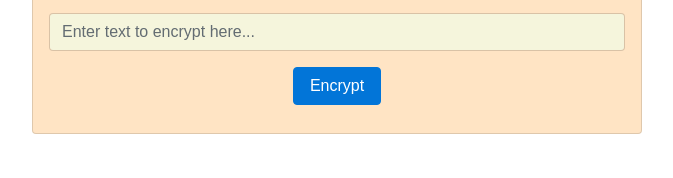
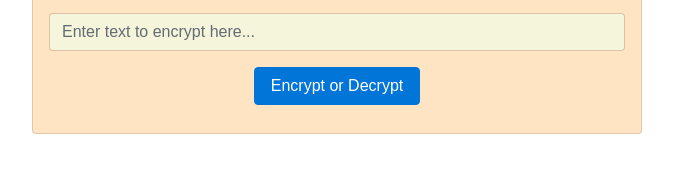
Before and after one commit to anandazahir/Tugas-Remed-UTS-KRIPTOGRAFI-Ananda-Muhammad-Zahir, a plain HTML site: page index.html in a window 1280 px wide. Shown: the part 461-639 px from the top of the page, without its empty margins (303-976 px from the left). Drawn offline with nearby package versions, Linux system fonts and the light colour scheme.

Commit message:
change index.html

```diff
--- a/index.html
+++ b/index.html
@@ -51,7 +51,9 @@
                   style="background-color: beige"
                 />
               </div>
-              <button id="encrypt" class="btn btn-primary">Encrypt</button>
+              <button id="encrypt" class="btn btn-primary">
+                Encrypt or Decrypt
+              </button>
               <h4 id="output" class="mt-3"></h4>
             </form>
           </div>
```
